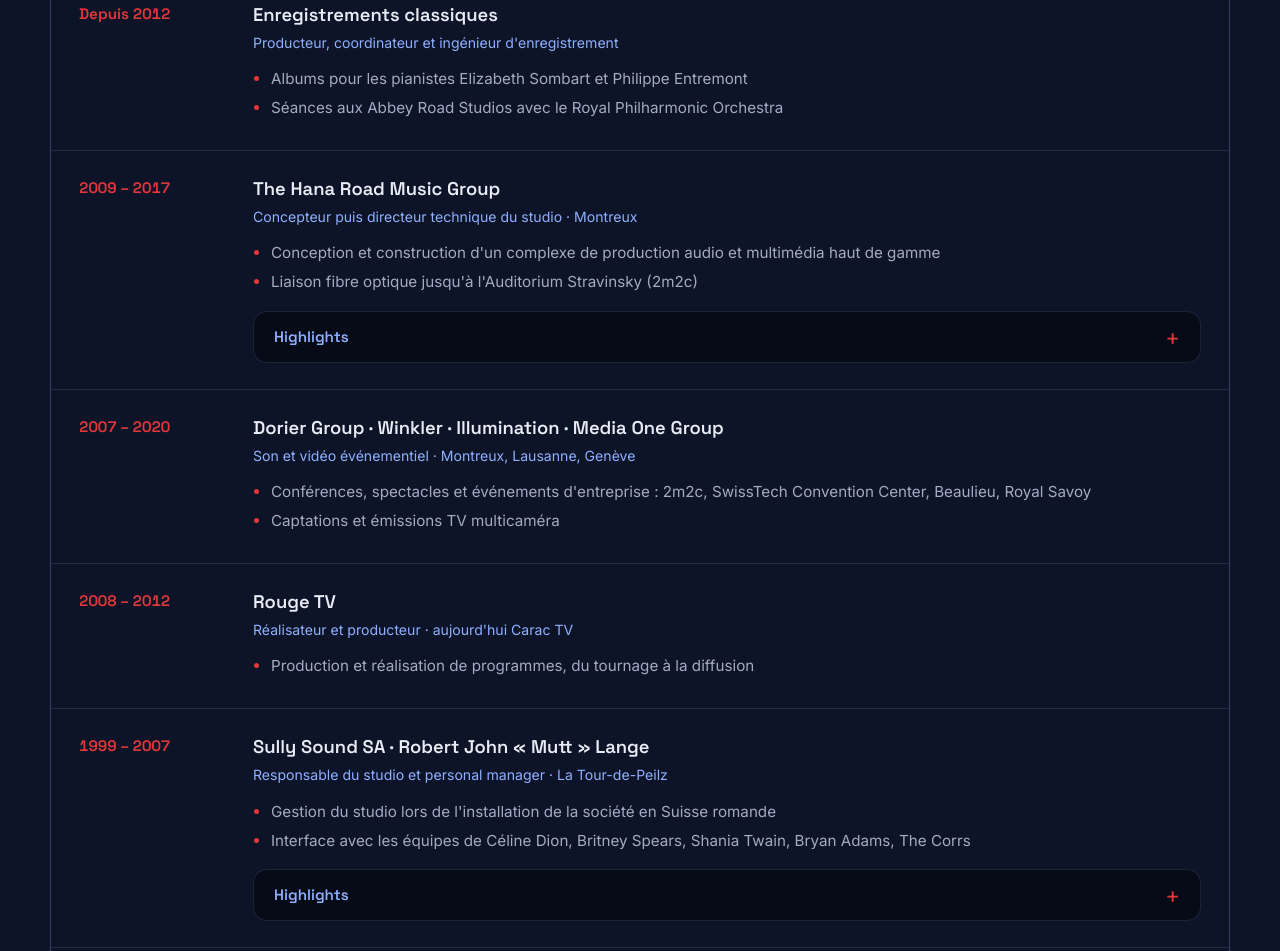
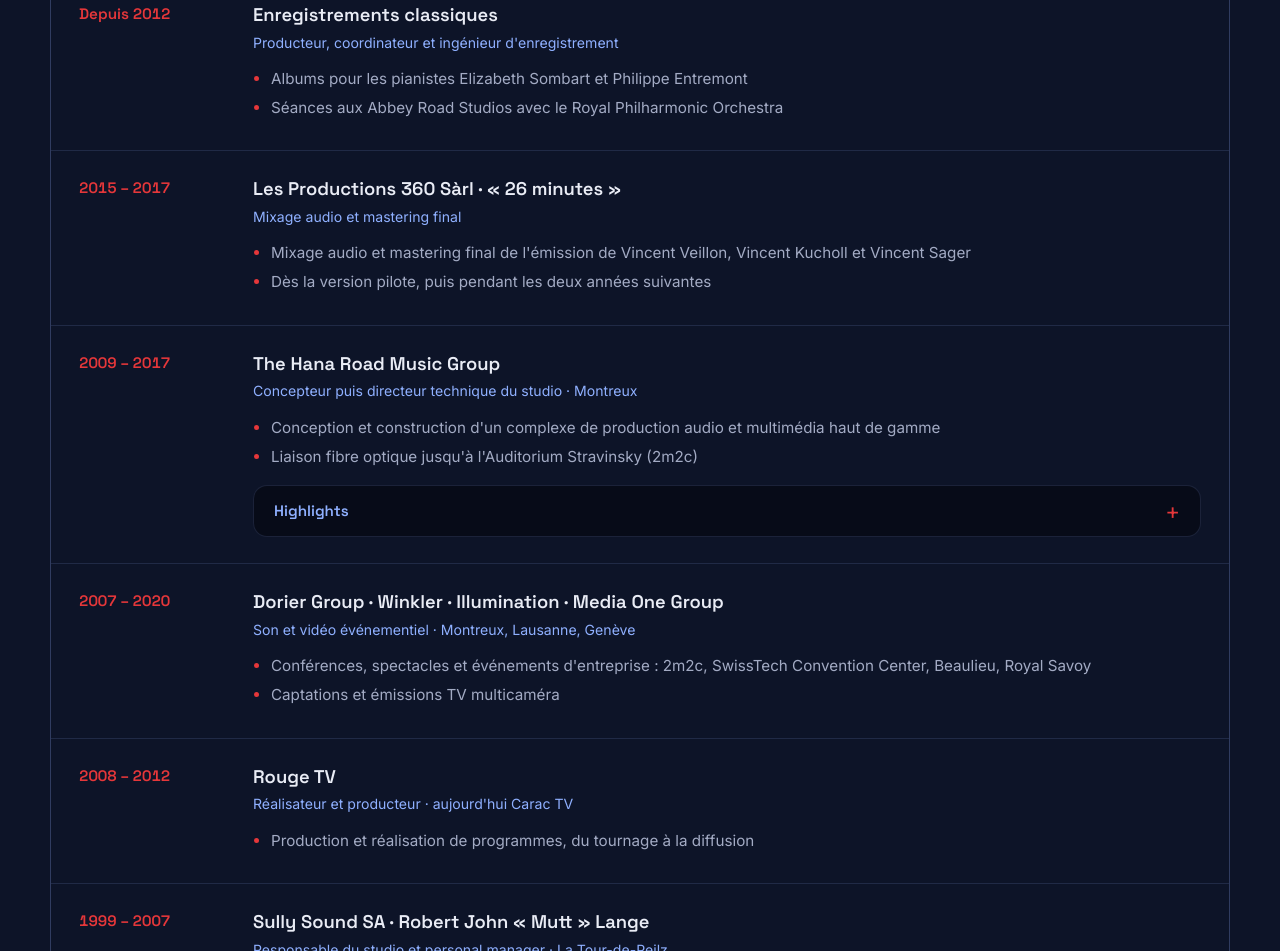
Before and after one commit to sowattmusic/michel_cv, a plain HTML site: page site/fr/parcours.html in a window 1280 px wide. Shown: the part 1024-1975 px from the top of the page. Drawn offline with Linux system fonts and the light colour scheme.

Commit message:
Site : ajout de l'émission 26 minutes (2015 – 2017) au parcours et à l'accueil
Co-Authored-By: Claude Opus 5.5 <noreply@anthropic.com>

```diff
--- a/site/fr/parcours.html
+++ b/site/fr/parcours.html
@@ -155,6 +155,18 @@
         </div>
       </li>
 
+      <li class="apparait" id="vingt-six-minutes">
+        <span class="periode-date">2015 – 2017</span>
+        <div>
+          <b>Les Productions 360 Sàrl · «&nbsp;26 minutes&nbsp;»</b>
+          <small>Mixage audio et mastering final</small>
+          <ul>
+            <li>Mixage audio et mastering final de l'émission de Vincent Veillon, Vincent Kucholl et Vincent Sager</li>
+            <li>Dès la version pilote, puis pendant les deux années suivantes</li>
+          </ul>
+        </div>
+      </li>
+
       <li class="apparait" id="hana-road">
         <span class="periode-date">2009 – 2017</span>
         <div>
```
Also changed, not shown: site/fr/index.html (+1 -0 lines).
